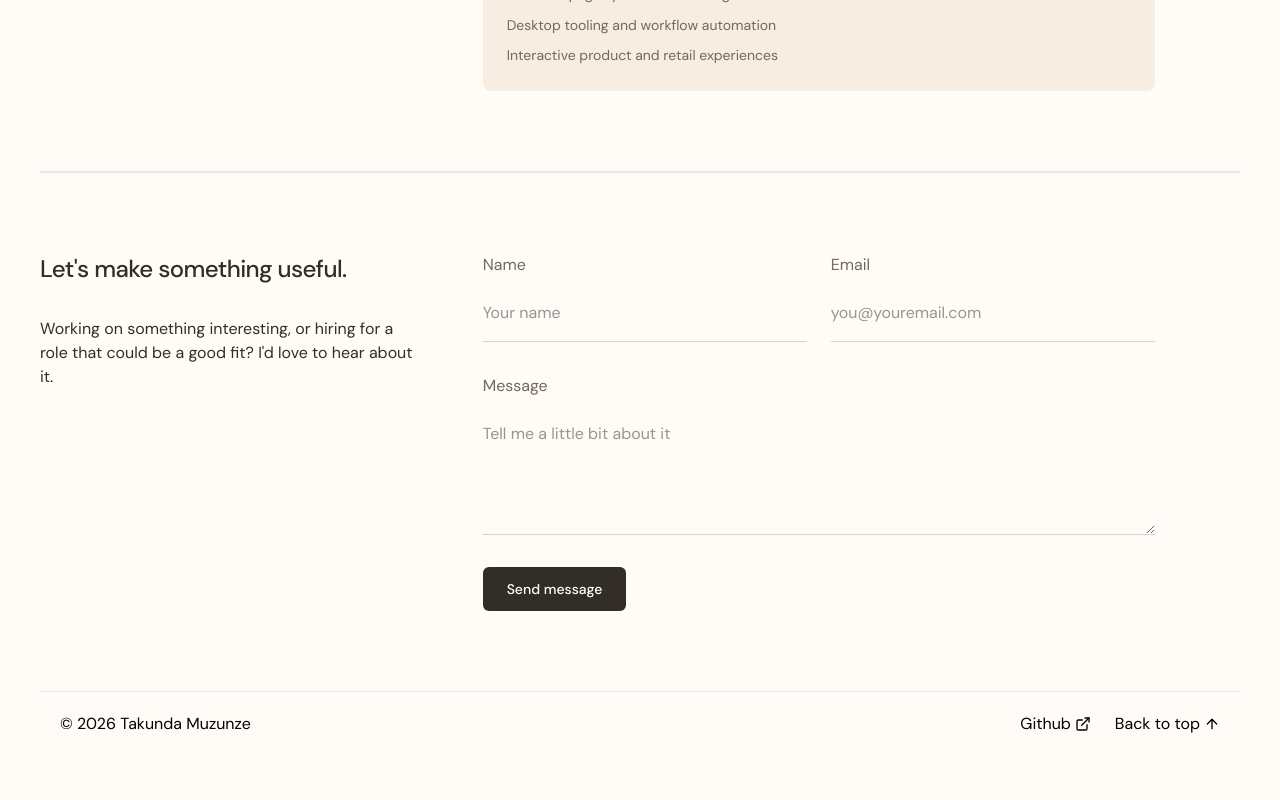
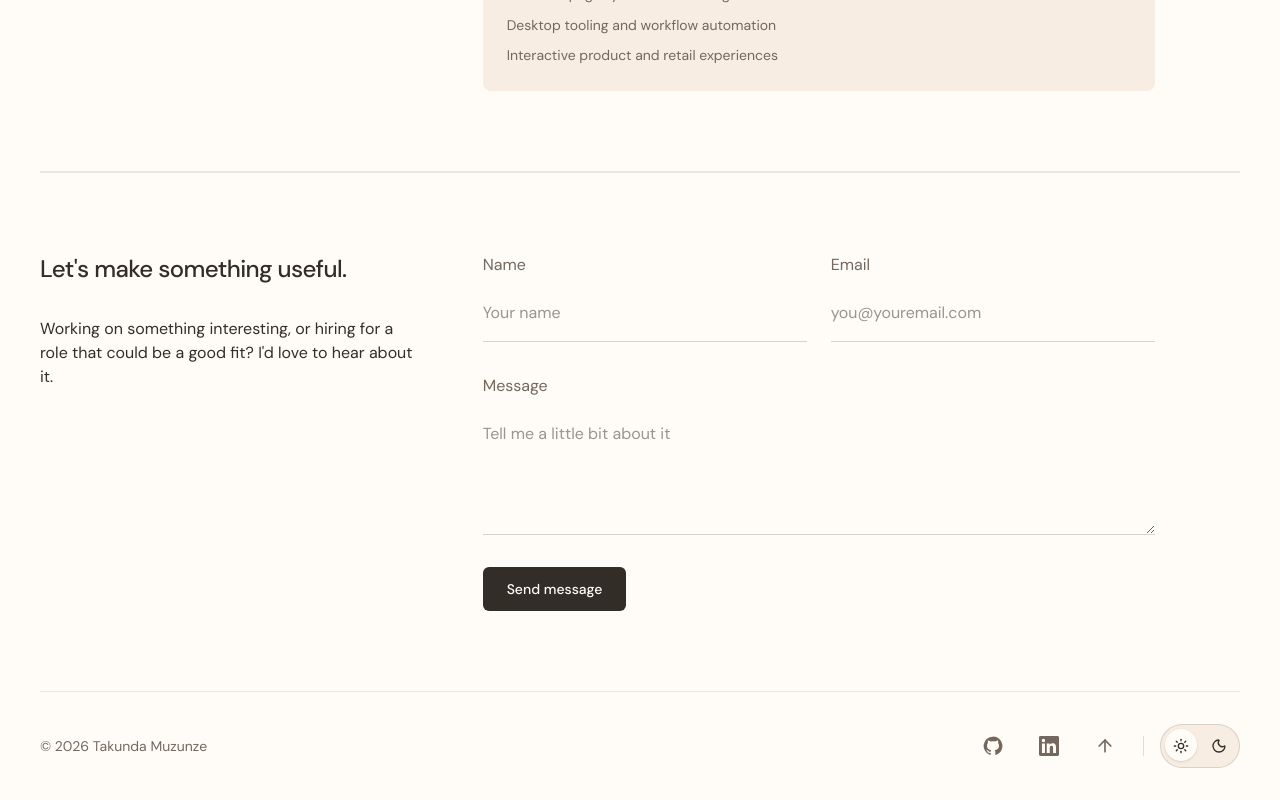
Before and after one commit to TakundaMuzunze/personal-website-v3, a Next.js app: page / in a window 1280 px wide. Shown: the part 2701-3501 px from the top of the page. Before the commit the page ends 3457 px from the top, so only its background shows below. Built offline with nearby package versions, Linux system fonts and the light colour scheme.

Commit message:
feat: add warm dark theme and footer icon controls

```diff
--- a/src/app/globals.css
+++ b/src/app/globals.css
@@ -15,6 +15,7 @@
   --color-accent: #a45431;
   --color-surface: #f8ede2;
   --color-muted: #74685e;
+  --color-button-text: #fffcf8;
 
   --font-sans: "DM Sans", sans-serif;
 }
@@ -23,3 +24,45 @@ body {
   background-color: var(--color-background);
   font-family: var(--font-sans);
 }
+
+:root {
+  color-scheme: light;
+}
+:root[data-theme="dark"] {
+  color-scheme: dark;
+  --color-background: #211c19;
+  --color-primary: #f3e8dc;
+  --color-secondary-text: #bdae9f;
+  --color-muted: #bdae9f;
+  --color-accent: #e7a27c;
+  --color-surface: #302722;
+  --color-button-text: #211c19;
+}
+body {
+  color: var(--color-primary);
+}
+html:has(.mobile-navigation[open]) {
+  overflow: hidden;
+}
+:focus-visible {
+  outline: 2px solid var(--color-accent);
+  outline-offset: 4px;
+}
+@media (prefers-reduced-motion: no-preference) {
+  html {
+    scroll-behavior: smooth;
+  }
+  .mobile-navigation[open] {
+    animation: menu-enter 180ms ease-out;
+  }
+  @keyframes menu-enter {
+    from {
+      transform: translateX(100%);
+      opacity: 0;
+    }
+    to {
+      transform: translateX(0);
+      opacity: 1;
+    }
+  }
+}
--- a/src/app/layout.tsx
+++ b/src/app/layout.tsx
@@ -12,7 +12,14 @@ export const metadata: Metadata = {
 
 export default function RootLayout({ children }: LayoutProps<"/">) {
   return (
-    <html lang="en">
+    <html lang="en" suppressHydrationWarning>
+      <head>
+        <script
+          dangerouslySetInnerHTML={{
+            __html: `try { document.documentElement.dataset.theme = localStorage.getItem('portfolio-theme') === 'dark' ? 'dark' : 'light'; } catch {}`,
+          }}
+        />
+      </head>
       <body>
         <ToastProvider />
         <div className="mx-auto w-full max-w-[1440px] px-5 sm:px-8 lg:px-10">
--- a/src/components/layout/Footer.tsx
+++ b/src/components/layout/Footer.tsx
@@ -1,23 +1,43 @@
-import Link from "next/link";
-import { ArrowUp, ExternalLink } from "lucide-react";
+import { ArrowUp } from "lucide-react";
+import { ThemeToggle } from "@/components/ui/ThemeToggle";
 
 export function Footer() {
-  const currentYear = new Date().getFullYear();
+  const iconClasses =
+    "inline-flex size-11 items-center justify-center rounded-full text-secondary-text transition-colors hover:bg-surface hover:text-primary";
 
   return (
-    <footer className="mt-auto flex w-full items-center justify-between p-5">
-      <p>&copy; {currentYear} Takunda Muzunze</p>
-
-      <div className="flex items-center gap-6">
-        <Link href="https://www.github.com/TakundaMuzunze" target="_blank" className="inline-flex items-center gap-1">
-          Github
-          <ExternalLink size={16} />
-        </Link>
-
-        <button className="inline-flex items-center gap-1">
-          Back to top
-          <ArrowUp size={16} />
-        </button>
+    <footer className="mt-auto flex w-full flex-col items-center justify-between gap-5 py-8 text-primary sm:flex-row">
+      <p className="text-sm text-secondary-text">&copy; {new Date().getFullYear()} Takunda Muzunze</p>
+      <div className="flex items-center gap-3">
+        <a
+          href="https://github.com/TakundaMuzunze"
+          target="_blank"
+          rel="noopener noreferrer"
+          aria-label="GitHub (opens in a new tab)"
+          title="GitHub"
+          className={iconClasses}
+        >
+          <svg width="20" height="20" viewBox="0 0 24 24" fill="currentColor" aria-hidden="true">
+            <path d="M12 .75a11.25 11.25 0 0 0-3.558 21.923c.563.104.768-.244.768-.542 0-.267-.01-.975-.015-1.914-3.13.68-3.79-1.51-3.79-1.51-.512-1.3-1.25-1.647-1.25-1.647-1.023-.7.078-.686.078-.686 1.13.08 1.725 1.16 1.725 1.16 1.006 1.724 2.64 1.226 3.283.938.103-.73.394-1.226.716-1.508-2.498-.284-5.124-1.25-5.124-5.562 0-1.228.44-2.232 1.16-3.018-.116-.285-.503-1.428.11-2.977 0 0 .944-.302 3.094 1.154A10.79 10.79 0 0 1 12 6.183c.956.004 1.918.129 2.817.378 2.148-1.456 3.09-1.154 3.09-1.154.615 1.55.229 2.692.113 2.977.722.786 1.158 1.79 1.158 3.018 0 4.324-2.63 5.275-5.136 5.553.404.35.764 1.043.764 2.1 0 1.516-.014 2.739-.014 3.11 0 .3.203.65.774.54A11.25 11.25 0 0 0 12 .75Z" />
+          </svg>
+        </a>
+        <a
+          href="https://uk.linkedin.com/in/tak-muzunze"
+          target="_blank"
+          rel="noopener noreferrer"
+          aria-label="LinkedIn (opens in a new tab)"
+          title="LinkedIn"
+          className={iconClasses}
+        >
+          <svg width="20" height="20" viewBox="0 0 24 24" fill="currentColor" aria-hidden="true">
+            <path d="M20.447 20.452h-3.554v-5.569c0-1.328-.027-3.037-1.852-3.037-1.853 0-2.136 1.445-2.136 2.939v5.667H9.351V9h3.414v1.561h.049c.476-.9 1.637-1.85 3.37-1.85 3.601 0 4.267 2.37 4.267 5.455v6.286ZM5.337 7.433a2.062 2.062 0 1 1 0-4.124 2.062 2.062 0 0 1 0 4.124ZM7.119 20.452H3.555V9h3.564v11.452ZM22.225 0H1.771C.792 0 0 .774 0 1.729v20.542C0 23.227.792 24 1.771 24h20.451C23.2 24 24 23.227 24 22.271V1.729C24 .774 23.2 0 22.222 0h.003Z" />
+          </svg>
+        </a>
+        <a href="#top" aria-label="Back to top" title="Back to top" className={iconClasses}>
+          <ArrowUp size={20} aria-hidden="true" />
+        </a>
+        <span aria-hidden="true" className="mx-1 h-5 w-px bg-primary/15" />
+        <ThemeToggle />
       </div>
     </footer>
   );
--- a/src/components/ui/Button.tsx
+++ b/src/components/ui/Button.tsx
@@ -13,7 +13,7 @@ export function Button({ children, variant = "primary", icon: Icon, type = "butt
     "inline-flex cursor-pointer items-center justify-center gap-2 rounded-md px-6 py-3 text-sm font-medium transition-colors disabled:cursor-not-allowed disabled:opacity-60";
 
   const variants = {
-    primary: "bg-primary text-white hover:bg-accent hover:opacity-90",
+    primary: "bg-primary text-button-text hover:bg-accent hover:opacity-90",
     secondary: "bg-transparent text-primary hover:text-accent",
   };
 
--- a/src/components/ui/ButtonLink.tsx
+++ b/src/components/ui/ButtonLink.tsx
@@ -11,7 +11,7 @@ export function ButtonLink({ href, children, variant = "primary", icon: Icon }:
   const baseClasses = "inline-flex items-center gap-2 justify-center rounded-md px-6 py-3 text-sm font-medium transition-colors";
 
   const variants = {
-    primary: "hover:bg-accent text-white bg-primary hover:opacity-90",
+    primary: "hover:bg-accent text-button-text bg-primary hover:opacity-90",
     secondary: "bg-transparent text-primary hover:text-accent",
   };
 
--- /dev/null
+++ b/src/components/ui/ThemeToggle.tsx
@@ -0,0 +1,47 @@
+"use client";
+
+import { useSyncExternalStore } from "react";
+import { Moon, Sun } from "lucide-react";
+
+function subscribe(callback: () => void) {
+  const observer = new MutationObserver(callback);
+  observer.observe(document.documentElement, { attributes: true, attributeFilter: ["data-theme"] });
+  return () => observer.disconnect();
+}
+
+export function ThemeToggle() {
+  const isDark = useSyncExternalStore(
+    subscribe,
+    () => document.documentElement.dataset.theme === "dark",
+    () => false,
+  );
+
+  function toggleTheme() {
+    const theme = isDark ? "light" : "dark";
+    document.documentElement.dataset.theme = theme;
+    try {
+      localStorage.setItem("portfolio-theme", theme);
+    } catch {
+      /* Theme still works when storage is unavailable. */
+    }
+  }
+
+  return (
+    <button
+      type="button"
+      role="switch"
+      aria-checked={isDark}
+      aria-label="Dark theme"
+      title={isDark ? "Switch to light theme" : "Switch to dark theme"}
+      onClick={toggleTheme}
+      className="relative inline-flex h-11 w-20 items-center justify-between rounded-full border border-primary/15 bg-surface px-3"
+    >
+      <span
+        aria-hidden="true"
+        className={`absolute top-1 left-1 size-8 rounded-full bg-background shadow-sm transition-transform motion-reduce:transition-none ${isDark ? "translate-x-9" : "translate-x-0"}`}
+      />
+      <Sun size={16} aria-hidden="true" className="relative" />
+      <Moon size={16} aria-hidden="true" className="relative" />
+    </button>
+  );
+}
--- a/src/components/ui/ToastProvider.tsx
+++ b/src/components/ui/ToastProvider.tsx
@@ -14,7 +14,7 @@ export function ToastProvider() {
           border: "1px solid var(--color-surface)",
           borderRadius: "12px",
         },
-        success: { iconTheme: { primary: "#a45431", secondary: "#fffcf8" } },
+        success: { iconTheme: { primary: "var(--color-accent)", secondary: "var(--color-background)" } },
         error: { duration: 7000 },
       }}
     />
```
